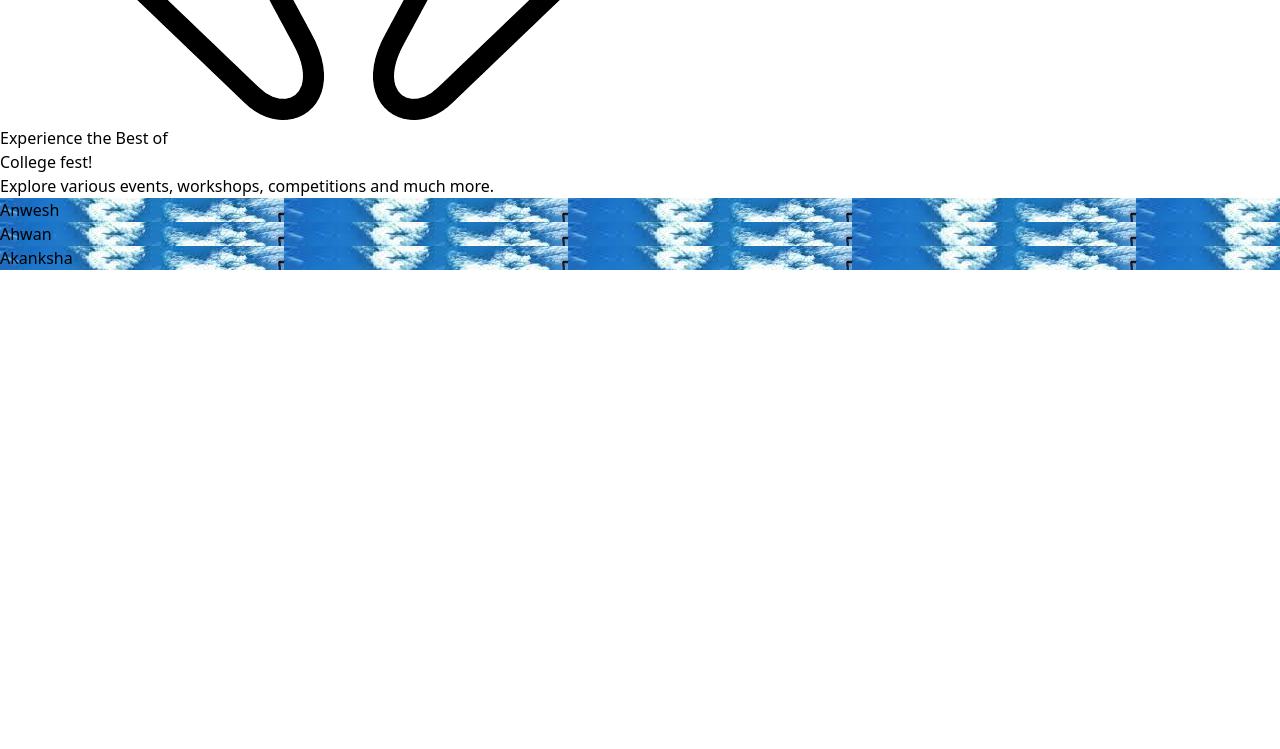
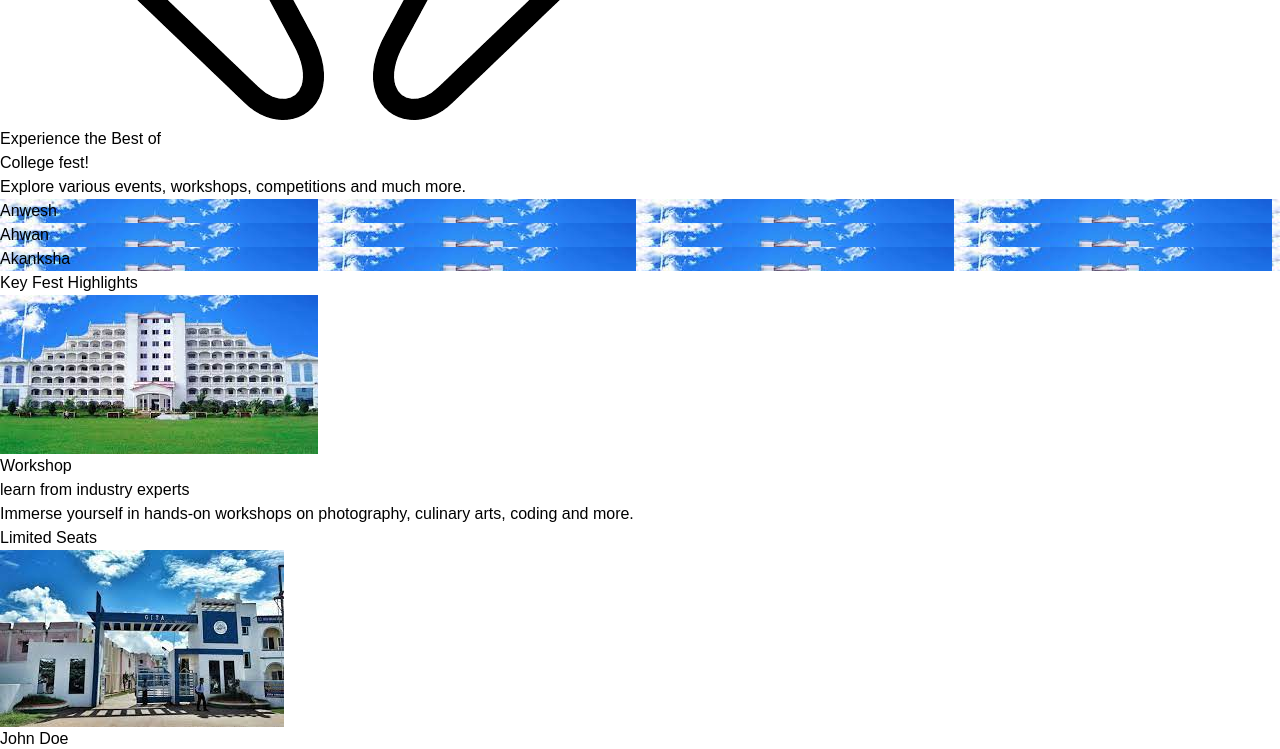
Before and after one commit to rinojames007/akansha-gita, a React (Vite) app: page / in a window 1280 px wide. Shown: the part 2320-3069 px from the top of the page. Before the commit the page ends 2590 px from the top, so only its background shows below. Built offline with nearby package versions, Linux system fonts and the light colour scheme.

Commit message:
Key Highlights page

```diff
--- a/src/App.jsx
+++ b/src/App.jsx
@@ -1,5 +1,6 @@
 import Events from "./Components/Events/Events";
 import Hero from "./Components/Hero/Hero";
+import Highlights from "./Components/Highlights/Highlights";
 import Navbar from "./Components/Navbar/Navbar";
 
 export default function App() {
@@ -24,6 +25,7 @@
       <Navbar/>
       <Hero images = {images}/>
       <Events/>
+      <Highlights/>
     </>
   )
 }
--- a/src/Components/Events/Events.jsx
+++ b/src/Components/Events/Events.jsx
@@ -9,17 +9,17 @@
         </div>
         <p className='pt-5 text-sm text-center font-semibold text-slate-600'>Explore various events, workshops, competitions and much more.</p>
         <div className="container w-full flex flex-wrap flex-col sm:flex-row justify-center sm:space-x-[40px] items-center sm:px-5 py-[40px] mx-auto">
-            <div style={{backgroundImage: `url(./image-slider/03_img.jpeg)`}}
+            <div style={{backgroundImage: `url(./image-slider/01_img.jpeg)`}}
             className="event1 hover:cursor-pointer ease-out transition-shadow shadow-md hover:shadow-xl hover:shadow-black shadow-black bg-cover delay-100 hover:duration-200 bg-center hover:opacity-[30%]  text-center font-semibold text-xl sm:text-4xl text-black hover:text-3xl sm:hover:text-5xl hover:font-bold hover:text-gray-900 bg-no-repeat opacity-70 w-[95%] h-[200px] my-5 rounded-xl sm:w-[25%] sm:h-[250px] flex justify-center border">
                 <p className='flex items-center justify-center opacity-100 '>Anwesh</p>
             </div>
             <div
-            style={{backgroundImage: `url(./image-slider/03_img.jpeg)`}}
+            style={{backgroundImage: `url(./image-slider/01_img.jpeg)`}}
             className="event2 hover:cursor-pointer ease-out transition-shadow shadow-md hover:shadow-xl hover:shadow-black shadow-black bg-cover delay-100 hover:duration-200 bg-center hover:opacity-[30%]  text-center font-semibold text-2xl sm:text-4xl text-black hover:text-4xl sm:hover:text-5xl hover:font-bold hover:text-gray-900 bg-no-repeat opacity-70 w-[95%] h-[200px] my-5 rounded-xl sm:w-[25%] sm:h-[250px] flex justify-center border">
                 <p className='flex items-center justify-center opacity-100 '>Ahwan</p>
             </div>
             <div
-            style={{backgroundImage: `url(./image-slider/03_img.jpeg)`}}
+            style={{backgroundImage: `url(./image-slider/01_img.jpeg)`}}
              className="event3 hover:cursor-pointer ease-out transition-shadow shadow-md hover:shadow-xl hover:shadow-black shadow-black bg-cover delay-100 hover:duration-200 bg-center hover:opacity-[30%] text-center font-semibold  text-2xl sm:text-4xl text-black  hover:text-4xl sm:hover:text-5xl hover:font-bold hover:text-gray-900 bg-no-repeat opacity-70 w-[95%] h-[200px] my-5 rounded-xl sm:w-[25%] sm:h-[250px] flex justify-center border">
                 <p className='flex items-center justify-center opacity-100 '>Akanksha</p>
             </div>
--- /dev/null
+++ b/src/Components/Highlights/Box.jsx
@@ -0,0 +1,25 @@
+import React from 'react'
+
+const Box = () => {
+  return (
+    <div className='border-2 my-4 rounded-xl'>
+        <div className="container flex flex-col justify-center sm:items-start items-center sm:flex-row sm:space-x-2 space-y-3 sm:space-y-0 py-3 px-3 sm:p-[20px]">
+            <div className="image w-full sm:w-[200px] rounded-lg flex justify-center items-center">
+                <img src="./image-slider/01_img.jpeg" alt="Highlight image" className='rounded-lg w-full' />
+            </div>
+            <div className="description">
+                <h1 className='font-bold text-xl'>Workshop</h1>
+                <p className='font-semibold text-sm text-slate-400'>learn from industry experts</p>
+                <p className='text-sm'>Immerse yourself in hands-on workshops on photography, culinary arts, coding and more.</p>
+                <button className='text-sm p-1 bg-purple-100 rounded-md my-3'>Limited Seats</button>
+                <div className="instructor flex space-x-1 items-center ">
+                    <img src="./image-slider/03_img.jpeg" alt="instructor-1" className='w-[30px] h-[30px] rounded-full' />
+                    <p>John Doe</p>
+                </div>
+            </div>
+        </div>
+    </div>
+  )
+}
+
+export default Box
--- /dev/null
+++ b/src/Components/Highlights/Highlights.jsx
@@ -0,0 +1,23 @@
+import React from "react";
+import Box from "./Box";
+
+const Highlights = () => {
+  return (
+    <div className="border-2">
+      <div className="container flex flex-col justify-center items-center sm:flex-row w-full h-fit mx-auto ">
+        <div className="left sm:w-[50%] sm:px-[100px] py-[30px] flex justify-center items-center ">
+          <h1 className="text-2xl sm:text-4xl font-bold">Key Fest Highlights</h1>
+        </div>
+        <div className="right w-[95%]  sm:w-[50%] sm:pr-[50px] sm:py-[30px] ">
+          <div className="Info-box">
+            {Array.from({ length: 3 }, (_, i) => (
+              <Box key={i} />
+            ))}
+          </div>
+        </div>
+      </div>
+    </div>
+  );
+};
+
+export default Highlights;
--- a/src/index.css
+++ b/src/index.css
@@ -1,3 +1,12 @@
 @tailwind base;
 @tailwind components;
 @tailwind utilities;
+
+@import url('https://fonts.googleapis.com/css2?family=Poppins:ital,wght@0,100;0,300;0,400;0,600;1,500&family=Roboto:wght@300;400;500;900&display=swap');
+
+/* font-family: 'Roboto', sans-serif; */
+
+*{
+    font-family: 'Poppins', sans-serif;
+
+}
```
